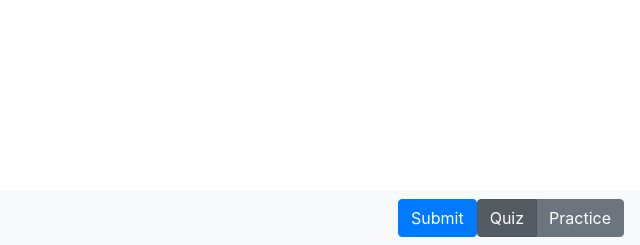
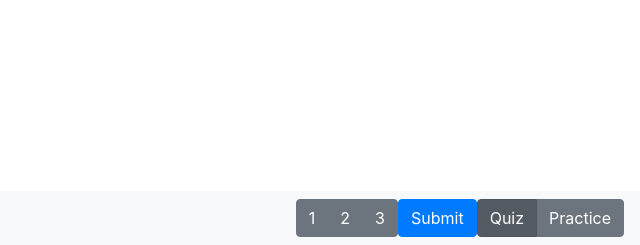
Before and after one commit to thyrgle/kelleybioinfo, a Flask app: page /problems/motifs.html in a window 1280 px wide. Shown: the part 555-800 px from the top of the page, without its empty margins (640-1280 px from the left). Run offline with Flask 2, Linux system fonts and the light colour scheme; some libraries are stand-ins or nearby versions.

Commit message:
Basic level interface added, still needs functionality

```diff
--- a/app/templates/problems/problems.html
+++ b/app/templates/problems/problems.html
@@ -1,5 +1,4 @@
 {% extends 'base.html' %}
-
 {% block content %}
 <div class="row" id="problem-row">
   <div class="col-2">
@@ -26,6 +25,13 @@
 </div>
 <nav class="navbar navbar-expand fixed-bottom navbar-light bg-light">
   <ul class="navbar-nav ml-auto">
+    <li class="nav-item">
+      <div class="btn-group" role="group" aria-label="Levels">
+	<button type="button" class="btn btn-secondary">1</button>
+        <button type="button" class="btn btn-secondary">2</button>
+        <button type="button" class="btn btn-secondary">3</button>
+      </div>
+    </li>
     <li class="nav-item">
       <button type="submit"
               name="submit-solution"
```
